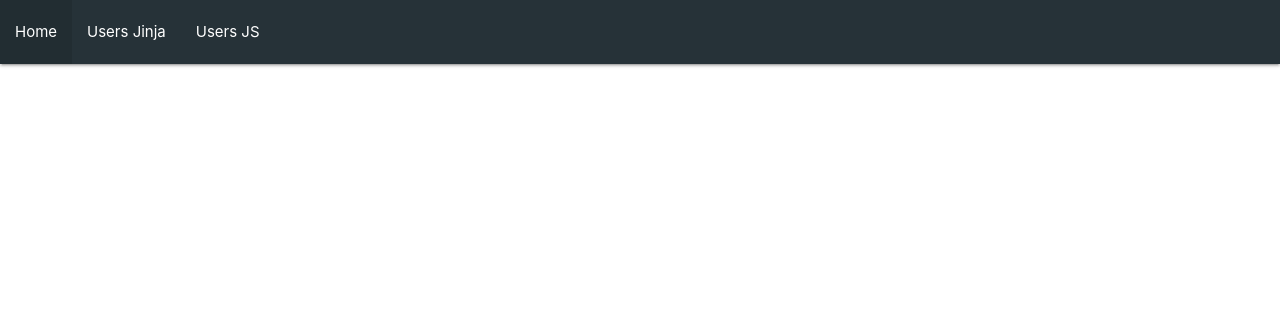
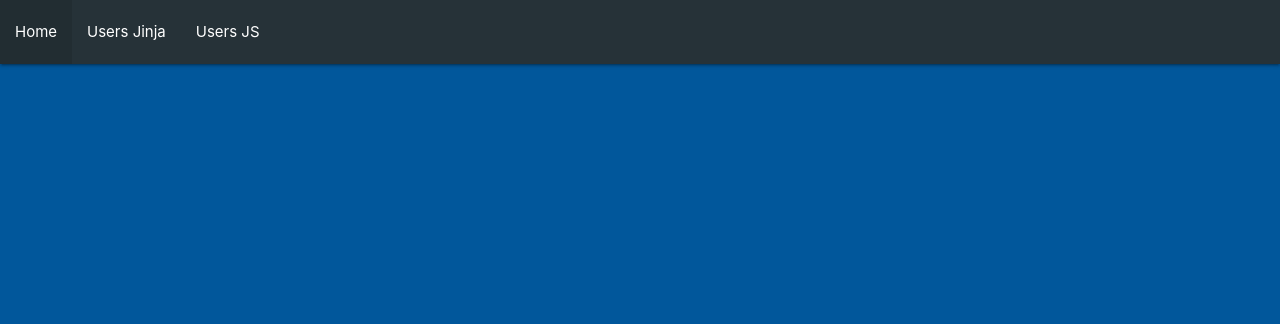
Before and after one commit to SatyaanM/bird-go, a Flask app: template App/templates/postlogin.html in a window 1280 px wide. Shown: the top 324 px of the page. Run offline with Flask 2, Linux system fonts and the light colour scheme; the template is opened without the code that fills it, so the values that code supplies are empty.

Commit message:
Update postlogin.html

```diff
--- a/App/templates/postlogin.html
+++ b/App/templates/postlogin.html
@@ -12,7 +12,7 @@
     <title>{% block title %}{% endblock %}</title>
 
   </head>
-  <body>
+  <body class="#01579b light-blue darken-4">
     <nav class="blue-grey darken-4">
       <div class="nav-wrapper">
         <a href="#!" class="brand-logo center">{% block page %}{% endblock %}</a>
```
